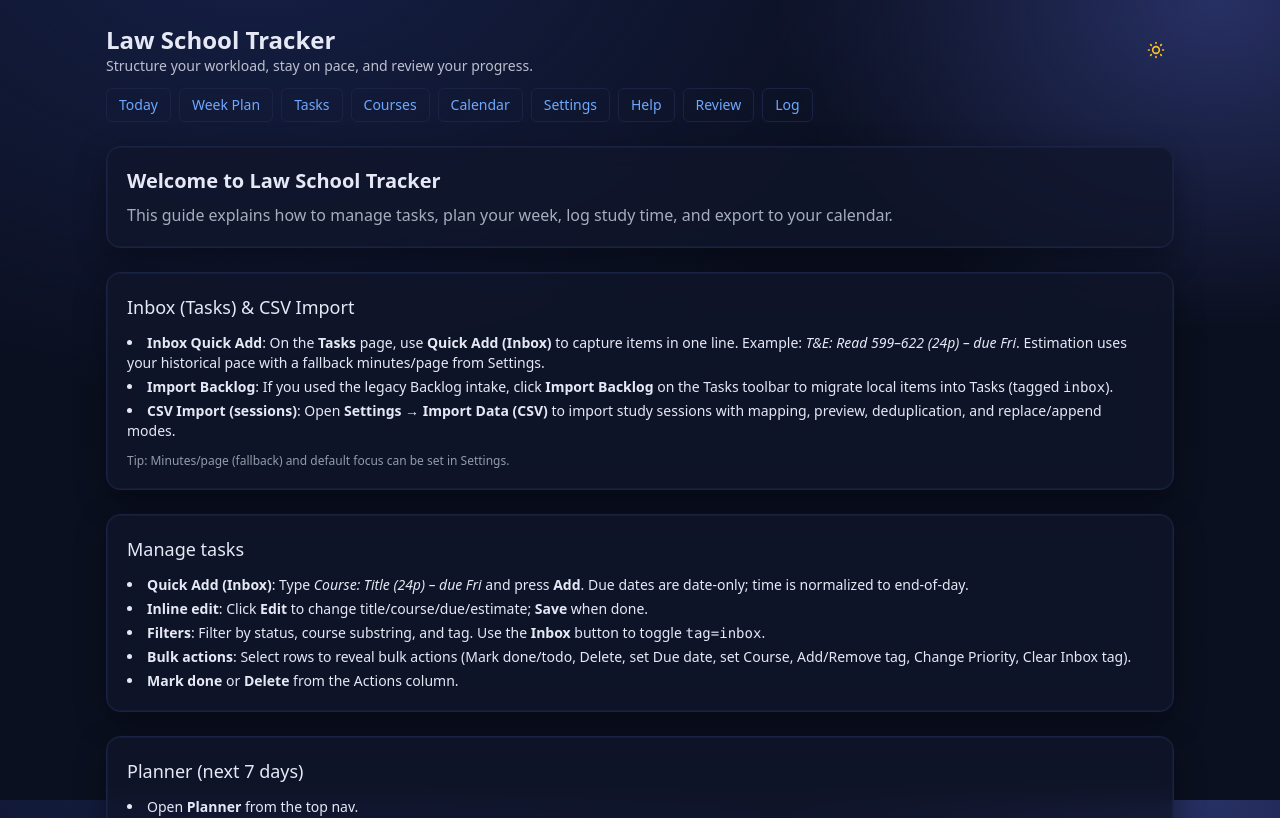
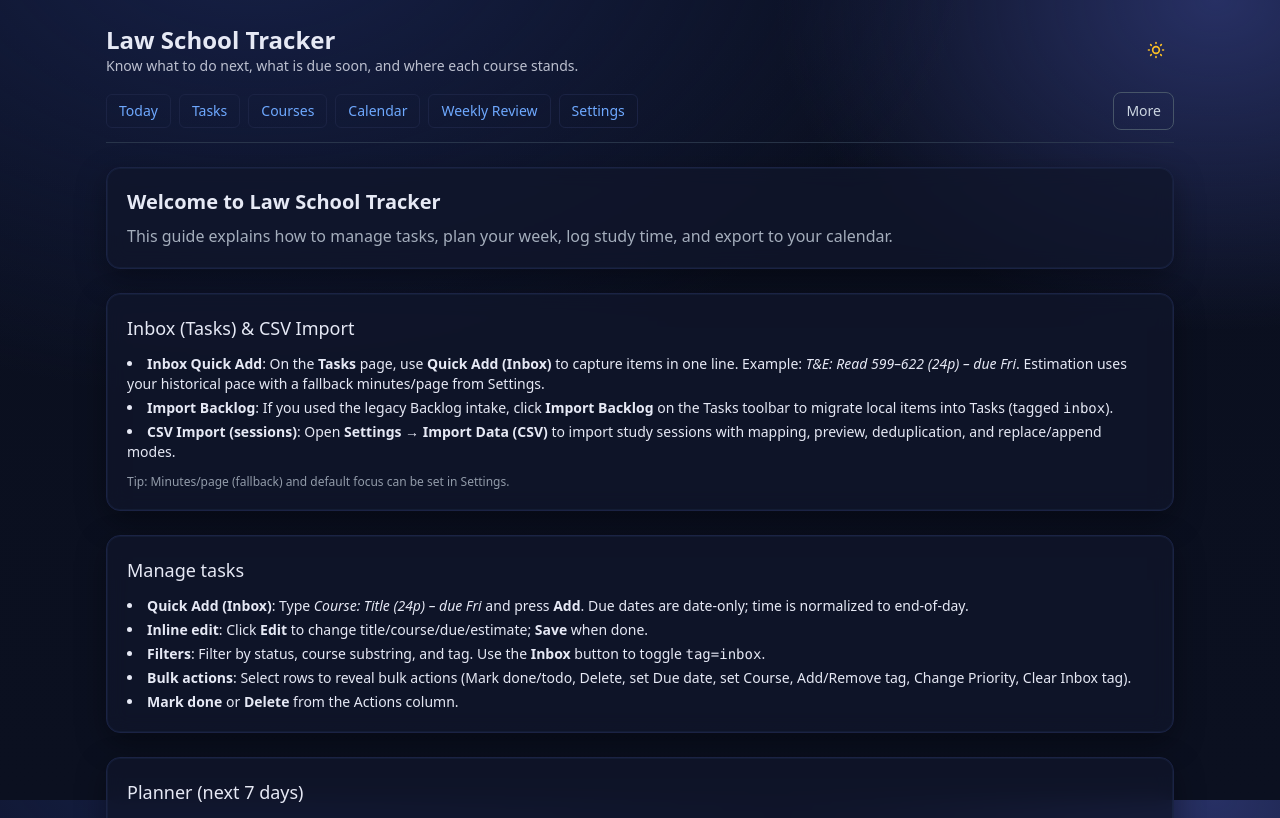
Before and after one commit to Typenine/Law-School-Tracker, a Next.js app: page /help in a window 1280 px wide. Shown: the top 818 px of the page. Built offline with nearby package versions, Linux system fonts and the light colour scheme; no server answers; the database is empty.

Commit message:
refactor: simplify primary navigation around daily school workflow

```diff
--- a/app/layout.tsx
+++ b/app/layout.tsx
@@ -9,7 +9,7 @@ import Providers from '@/app/providers'
 
 export const metadata: Metadata = {
   title: 'Law School Tracker',
-  description: 'Structure your workload, stay on pace, and review your progress.',
+  description: 'Know what to do next, what is due soon, and where each course stands.',
 }
 
 export default function RootLayout({ children }: { children: React.ReactNode }) {
@@ -35,25 +35,32 @@ export default function RootLayout({ children }: { children: React.ReactNode })
       <body>
         <Providers>
           <div className="app-container">
-            <header className="mb-6 space-y-3">
-            <div className="flex items-center justify-between">
+            <header className="mb-6 space-y-4">
+              <div className="flex items-center justify-between gap-4">
                 <div>
                   <h1 className="text-2xl font-semibold">Law School Tracker</h1>
-                <p className="text-sm opacity-80">Structure your workload, stay on pace, and review your progress.</p>
+                  <p className="text-sm opacity-80">Know what to do next, what is due soon, and where each course stands.</p>
                 </div>
                 <ThemeToggleButton />
               </div>
+              <div className="flex flex-wrap items-center justify-between gap-3 border-b border-slate-700/70 pb-3">
                 <nav className="flex flex-wrap gap-2 text-sm">
                   <Link href="/" className="nav-link">Today</Link>
-              <Link href="/week-plan" className="nav-link">Week Plan</Link>
                   <Link href="/tasks" className="nav-link">Tasks</Link>
                   <Link href="/courses" className="nav-link">Courses</Link>
                   <Link href="/calendar" className="nav-link">Calendar</Link>
+                  <Link href="/review" className="nav-link">Weekly Review</Link>
                   <Link href="/settings" className="nav-link">Settings</Link>
-              <Link href="/help" className="nav-link">Help</Link>
-              <Link href="/review" className="nav-link">Review</Link>
-              <Link href="/log" className="nav-link">Log</Link>
                 </nav>
+                <details className="relative text-sm">
+                  <summary className="cursor-pointer list-none rounded-lg border border-slate-600 px-3 py-2 text-slate-300 hover:bg-slate-800">More</summary>
+                  <div className="absolute right-0 z-20 mt-2 w-44 rounded-xl border border-slate-700 bg-slate-950 p-2 shadow-xl">
+                    <Link href="/week-plan" className="block rounded-lg px-3 py-2 text-slate-300 hover:bg-slate-800">Week Plan</Link>
+                    <Link href="/log" className="block rounded-lg px-3 py-2 text-slate-300 hover:bg-slate-800">Study Log</Link>
+                    <Link href="/help" className="block rounded-lg px-3 py-2 text-slate-300 hover:bg-slate-800">Help</Link>
+                  </div>
+                </details>
+              </div>
             </header>
             {children}
           </div>
```
Lines whose indentation alone changed are shown as unchanged.
